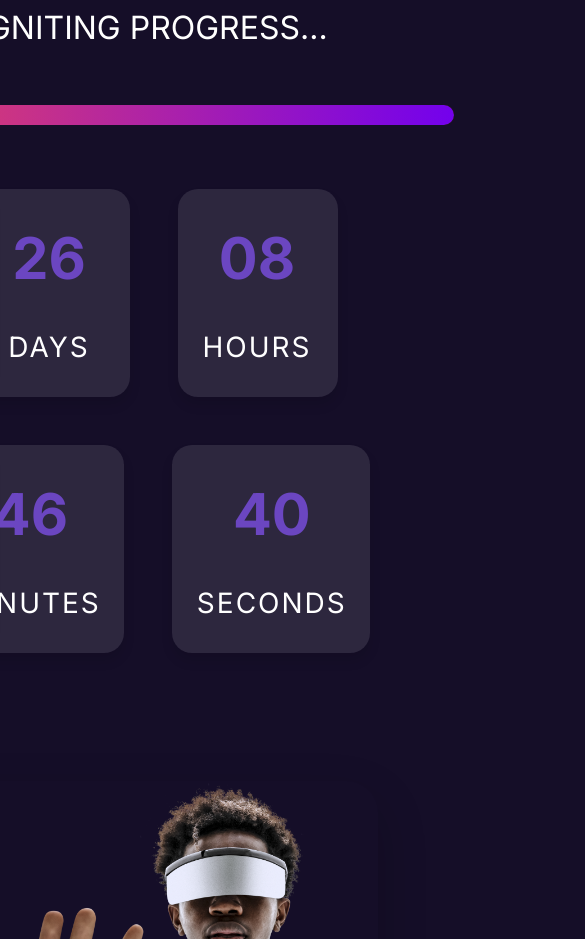
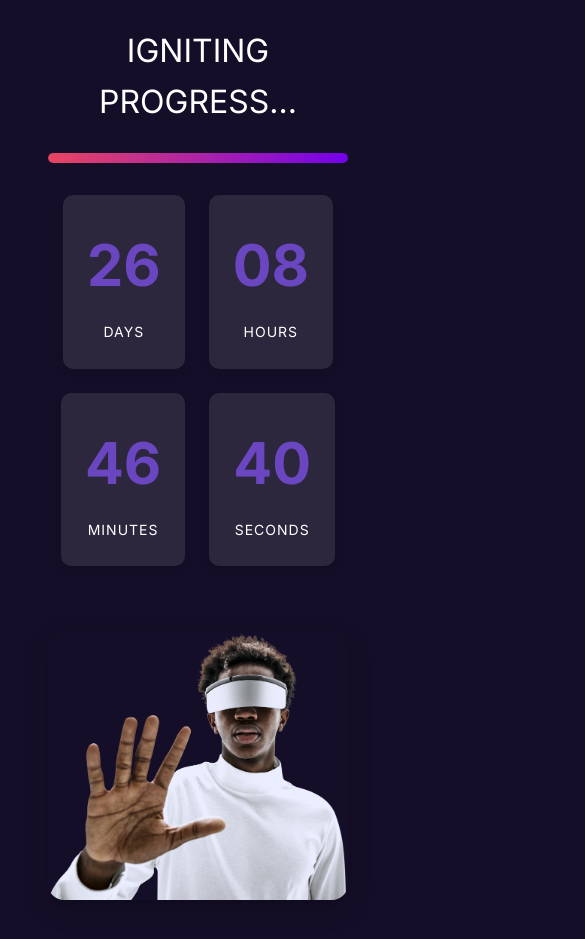
Before and after one commit to HarishVishnu27/Landing-Page, a plain HTML site: page index.html in a window 390 px wide. Shown: the part 1061-2000 px from the top of the page, 585 px wide, since content can reach past the window. Drawn offline with Linux system fonts and the light colour scheme.

Commit message:
Update index.html

```diff
--- a/index.html
+++ b/index.html
@@ -3,13 +3,10 @@
 
 <head>
   <meta charset="UTF-8">
-  <!-- Ensures normal 100% scale on mobile, then we apply our own transform for doubling (200%) -->
+  <!-- Ensures the page scales correctly on different devices -->
   <meta name="viewport" content="width=device-width, initial-scale=1.0">
   <title>Tezario 2025 Hackathon</title>
-  <link
-    href="https://fonts.googleapis.com/css2?family=Inter:wght@300;400;600;700&display=swap"
-    rel="stylesheet"
-  />
+  <link href="https://fonts.googleapis.com/css2?family=Inter:wght@300;400;600;700&display=swap" rel="stylesheet">
   <style>
     /* Reset and base styling */
     * {
@@ -102,22 +99,29 @@
     }
 
     @keyframes loading {
-      0% { left: -100%; }
-      100% { left: 100%; }
+      0% {
+        left: -100%;
+      }
+
+      100% {
+        left: 100%;
+      }
     }
 
     @keyframes glow {
       0% {
         box-shadow: 0 0 10px rgba(233, 69, 96, 0.8),
-                    0 0 15px rgba(115, 1, 237, 0.8);
+          0 0 15px rgba(115, 1, 237, 0.8);
       }
+
       50% {
         box-shadow: 0 0 20px rgba(233, 69, 96, 1),
-                    0 0 25px rgba(115, 1, 237, 1);
+          0 0 25px rgba(115, 1, 237, 1);
       }
+
       100% {
         box-shadow: 0 0 10px rgba(233, 69, 96, 0.8),
-                    0 0 15px rgba(115, 1, 237, 0.8);
+          0 0 15px rgba(115, 1, 237, 0.8);
       }
     }
 
@@ -224,42 +228,43 @@
     }
 
     /*
-      Scale the page to 200% on mobile widths below 480px.
-      Adjust .container width and margin to counter
-      the horizontal overflow caused by scaling.
+      Increase sizes for very small devices (max-width: 480px):
+      - Double the font sizes
+      - Double the image sizes
     */
     @media (max-width: 480px) {
-      body {
-        transform: scale(2);
-        transform-origin: top left;
-      }
-      .container {
-        width: 50%;
-        margin-left: -25%;
-      }
-
-      .container {
-        padding: 1.5rem;
+      .top-heading {
+        font-size: 3rem; /* Original was 2rem */
       }
 
       .left-section h1 {
-        font-size: 2.5rem;
+        font-size: 4rem; /* Original was 2.5rem */
       }
 
       .left-section p {
-        font-size: 1.2rem;
+        font-size: 2.4rem; /* Original was 1.2rem */
+      }
+
+      .countdown .time p {
+        font-size: 3.6rem; /* Original was 1.8rem */
+      }
+
+      .right-section img {
+        max-width: 28rem; /* Original was 14rem */
+      }
+
+      /* Optional: Adjust padding and margins for better spacing */
+      .container {
+        padding: 3rem;
       }
 
       .countdown .time {
-        padding: 0.75rem;
+        padding: 1.5rem; /* Original was 0.75rem */
       }
 
-      .countdown .time p {
-        font-size: 1.8rem;
-      }
-
-      .right-section img {
-        max-width: 14rem;
+      /* Adjust loading-text if present */
+      .loading-text {
+        font-size: 2rem; /* Adjust as needed */
       }
     }
   </style>
```
